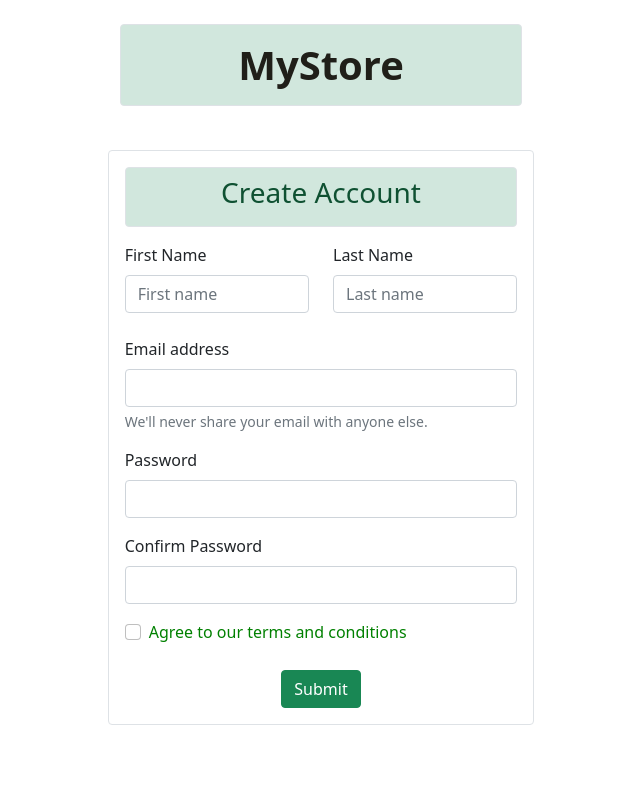
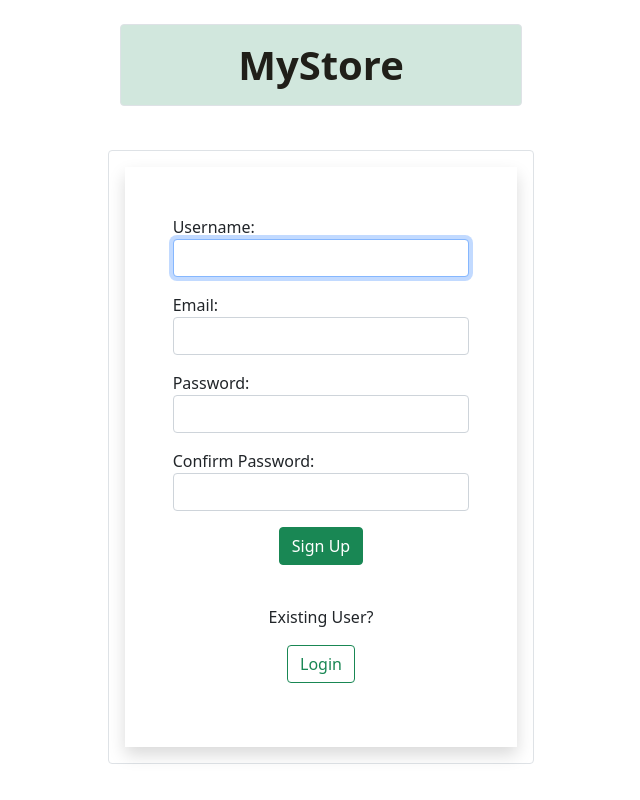
Before and after one commit to mayankt18/MyStore, a Django app: page /register/ in a window 1280 px wide. Shown: the whole page, without its empty margins (319-959 px from the left). Run offline with Django 3.2, Linux system fonts and the light colour scheme.

Commit message:
commit on 21st May 09:47

```diff
--- a/app/forms.py
+++ b/app/forms.py
@@ -1,6 +1,31 @@
 from django import forms
-from django.contrib.auth.forms import UserCreationForm
+from django.contrib.auth.forms import UserCreationForm,AuthenticationForm,UsernameField
 from django.contrib.auth.models import User
+from django.utils.translation import gettext, gettext_lazy as _
+
 
 class CustomerRegistrationForm(UserCreationForm):
-    pass
+    password1 = forms.CharField(label="Password",
+    widget=forms.PasswordInput(attrs={'class':'form-control'}))
+
+    password2 = forms.CharField(label="Confirm Password",
+    widget=forms.PasswordInput(attrs={'class':'form-control'}))
+
+    email = forms.CharField(label="Email", required=True,
+    widget=forms.EmailInput(attrs={'class':'form-control'}))
+
+    class Meta:
+        model = User
+        fields = ['username','email','password1','password2']
+        labels = {'email': 'Email'}
+        widgets = {'username': forms.TextInput(attrs={'class':'form-control'})}
+
+
+
+class LoginForm(AuthenticationForm):
+    username = UsernameField(widget=forms.TextInput(
+        attrs={'autofocus':True, 'class':'form-control'}))
+    password = forms.CharField(label=_("Password"),strip=False,
+    widget=forms.PasswordInput(
+        attrs={'autocomplete':'current-password',
+        'class':'form-control'}))
--- a/app/templates/app/user/register.html
+++ b/app/templates/app/user/register.html
@@ -1,48 +1,45 @@
 {% extends 'app/user/common.html' %}
+
+
 {% block title %}Register{% endblock %}
 
 {% block content %}
+
 <div class="container col-lg-4 p-3 mt-1 border rounded">
 
-    <form>
-        <h3 class="alert alert-success border rounded pt-2" style="text-align:center;">
-            Create Account
-        </h3>
 
-        <div class="row">
-            <div class="col">
-                <label for="firstname" class="form-label">First Name</label>
-                <input type="text" class="form-control" placeholder="First name" aria-label="First name">
+
+    <form action="" method="post" novalidate class="shadow p-5">
+        {% if messages %}
+            {% for msg in messages %}
+                <p {% if msg.tags %}
+                    class="alert alert-{{msg.tags}}"
+                {% endif %}>{{msg}}</p>
+            {% endfor %}
+        {% endif %}
+        {% csrf_token %}
+        {% for fm in form %}
+            <div class="form-group mb-3">
+                {{fm.label_tag}} {{fm}} <small class="text-danger">
+                    {{fm.errors|striptags}}</small>
             </div>
-            <div class="col">
-                <label for="lastname" class="form-label">Last Name</label>
-                <input type="text" class="form-control" placeholder="Last name" aria-label="Last name">
-            </div>
+        {% endfor %}
+        <div class="text-center">
+            <input type="submit" value="Sign Up" class="btn btn-success">
         </div>
         <br>
-        <div class="mb-3">
-            <label for="exampleInputEmail1" class="form-label">Email address</label>
-            <input type="email" class="form-control" id="exampleInputEmail1" aria-describedby="emailHelp">
-            <div id="emailHelp" class="form-text">We'll never share your email with anyone else.</div>
+        <div class="text-center m-2 p-2">
+            <p>Existing User?</p>
+            <a href="{% url 'login' %}" class="btn btn-outline-success" role="button" aria-pressed="true">Login</a>
         </div>
-        <div class="mb-3">
-            <label for="Password1" class="form-label">Password</label>
-            <input type="password" class="form-control" id="Password1">
-        </div>
-        <div class="mb-3">
-            <label for="Password2" class="form-label">Confirm Password</label>
-            <input type="password" class="form-control" id="Password2">
-        </div>
-        <div class="form-group form-check">
-            <input type="checkbox" class="form-check-input" id="exampleCheck1">
-            <label class="form-check-label" for="exampleCheck1" style="color:green">Agree to our terms and
-                conditions</label>
-        </div>
-        <br>
-        <div class="text-center">
-            <button type="submit" class="btn btn-success text-center">Submit</button>
-        </div>
+        {% if form.non_field_error %}
+            {% for error in form.non_field_error %}
+                <p class="alert alert-danger">{{error}}</p>
+            {% endfor %}
+        {% endif %}
     </form>
 
+
 </div>
+
 {% endblock %}
--- a/app/urls.py
+++ b/app/urls.py
@@ -1,7 +1,9 @@
+from app.forms import LoginForm
 from django.urls import path
 from django.conf import settings
 from django.conf.urls.static import static
 from . import views
+from django.contrib.auth import views as auth_views
 
 urlpatterns = [
     path('', views.homepage, name="homepage"),
@@ -9,6 +11,8 @@ urlpatterns = [
     path('mobiles/', views.mobiles, name="mobiles"),
     path('products', views.products, name="products"),
     path('products/<slug:tag>', views.products, name="filter-products"),
-    path('login/', views.login, name="login"),
+    path('accounts/login/', auth_views.LoginView.as_view(template_name="app/user/login.html",
+    authentication_form=LoginForm),
+    name="login"),
     path('register/', views.register, name="register")
 ] + static(settings.MEDIA_URL, document_root=settings.MEDIA_ROOT)
--- a/app/views.py
+++ b/app/views.py
@@ -1,6 +1,8 @@
 from django.shortcuts import render
 from django.http import HttpResponse
 from . models import *
+from .forms import *
+from django.contrib import messages
 
 
 def homepage(request):
@@ -34,4 +36,12 @@ def login(request):
     return render(request, 'app/user/login.html')
 
 def register(request):
-    return render(request, 'app/user/register.html')
+    if request.method == 'POST':
+        form = CustomerRegistrationForm(request.POST)
+
+        if form.is_valid():
+            messages.success(request, "Congratulations !!! New Account created successfully :)")
+            form.save()
+    else:
+        form = CustomerRegistrationForm()
+    return render(request, 'app/user/register.html', {'form':form})
```
Also changed, not shown: app/templates/app/user/login.html (+8 -2 lines), db.sqlite3.
